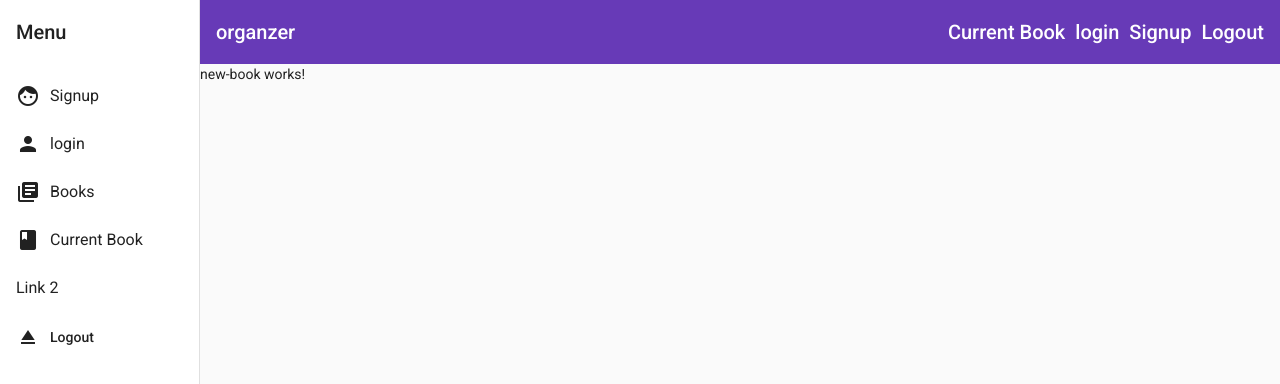
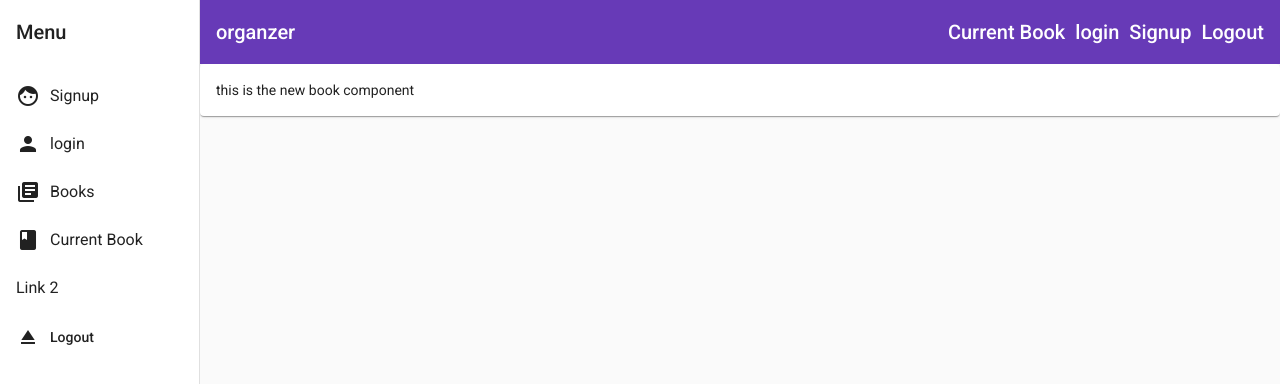
Before and after one commit to Totiruzi/organizer, an Angular app: page /book in a window 1280 px wide. Shown: the top 384 px of the page. Built offline with nearby package versions, Linux system fonts and the light colour scheme.

Commit message:
Add mat card to new book component

```diff
--- a/src/app/angular-material/angular-material.module.ts
+++ b/src/app/angular-material/angular-material.module.ts
@@ -7,6 +7,7 @@ import { MatDatepickerModule } from '@angular/material/datepicker';
 import { MatNativeDateModule } from '@angular/material/core';
 import { MatCheckboxModule } from '@angular/material/checkbox';
 import { MatTabsModule } from '@angular/material/tabs';
+import {MatCardModule } from '@angular/material/card';
 
 
 
@@ -18,7 +19,8 @@ const materialModules = [
   MatDatepickerModule,
   MatNativeDateModule,
   MatCheckboxModule,
-  MatTabsModule
+  MatTabsModule,
+  MatCardModule
 ];
 
 @NgModule({
--- a/src/app/aspiration/books/new-book/new-book.component.html
+++ b/src/app/aspiration/books/new-book/new-book.component.html
@@ -1 +1,5 @@
-<p>new-book works!</p>
+<section fxFlex="500" fxLayoutAlign="center">
+  <mat-card>
+    this is the new book component
+  </mat-card>
+</section>
```
